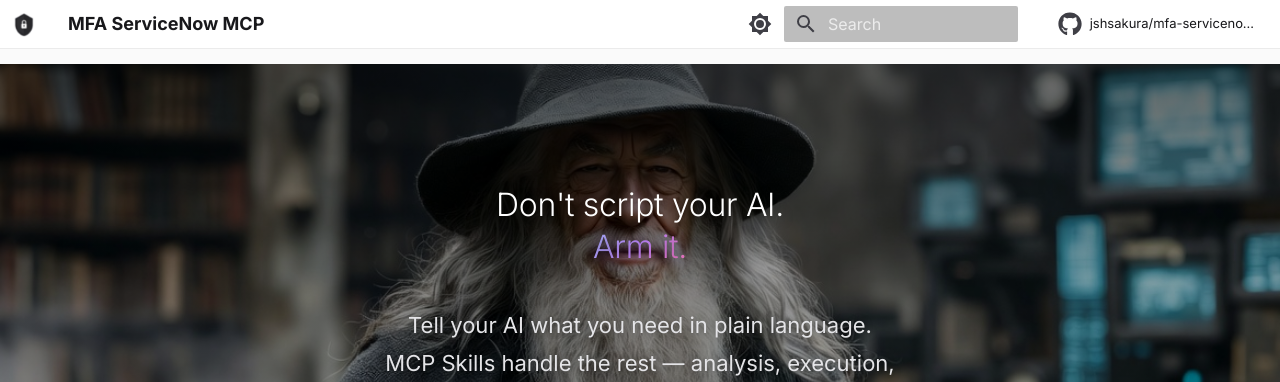
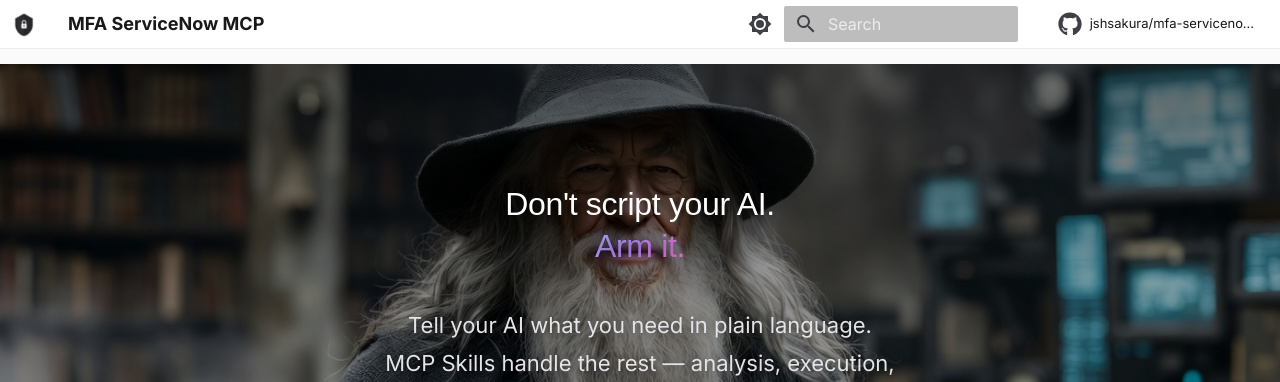
Before and after one commit to jshsakura/mfa-servicenow-mcp, an MkDocs documentation site: the page built from website/docs/index.md, in a window 1280 px wide. Shown: the top 382 px of the page. Built offline with MkDocs 1.6.1 and Material for MkDocs 9.7.7, drawn with Linux system fonts in a browser that asks for light colours; some web fonts are replaced; comment, search, counter and statistics services are not loaded.

Commit message:
style: hero title font — Orbit (Korean-supported, rounded modern)
Co-Authored-By: Claude Opus 4.6 (1M context) <noreply@anthropic.com>

```diff
--- a/website/docs/index.md
+++ b/website/docs/index.md
@@ -12,6 +12,7 @@ social:
 <meta name="twitter:card" content="summary_large_image">
 <meta name="twitter:image" content="https://jshsakura.github.io/mfa-servicenow-mcp/assets/images/banner.jpg">
 
+<link href="https://fonts.googleapis.com/css2?family=Orbit&display=swap" rel="stylesheet">
 <script>document.body.classList.add("landing");</script>
 
 <div class="hero-section">
--- a/website/docs/stylesheets/extra.css
+++ b/website/docs/stylesheets/extra.css
@@ -154,10 +154,11 @@ body.landing .md-footer { margin-top: 0; }
   max-width: 800px;
 }
 .hero-title {
-  font-size: clamp(2.2rem, 5vw, 3.6rem);
-  font-weight: 800;
-  letter-spacing: -.03em;
-  line-height: 1.1;
+  font-family: 'Orbit', sans-serif;
+  font-size: clamp(2.4rem, 5.5vw, 4rem);
+  font-weight: 400;
+  letter-spacing: -.02em;
+  line-height: 1.15;
   color: #fff !important;
   margin: 0 0 28px;
   text-shadow: 0 2px 12px rgba(0,0,0,.5);
```
